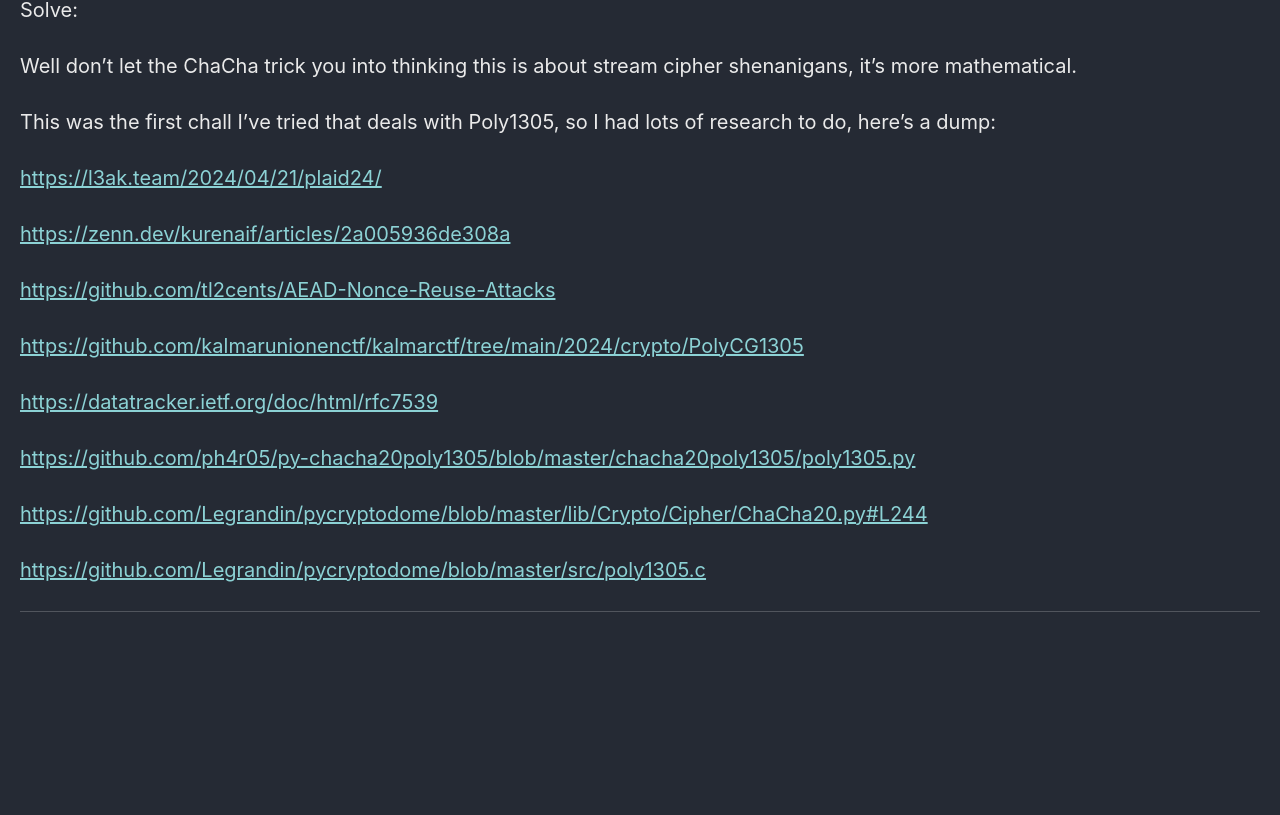
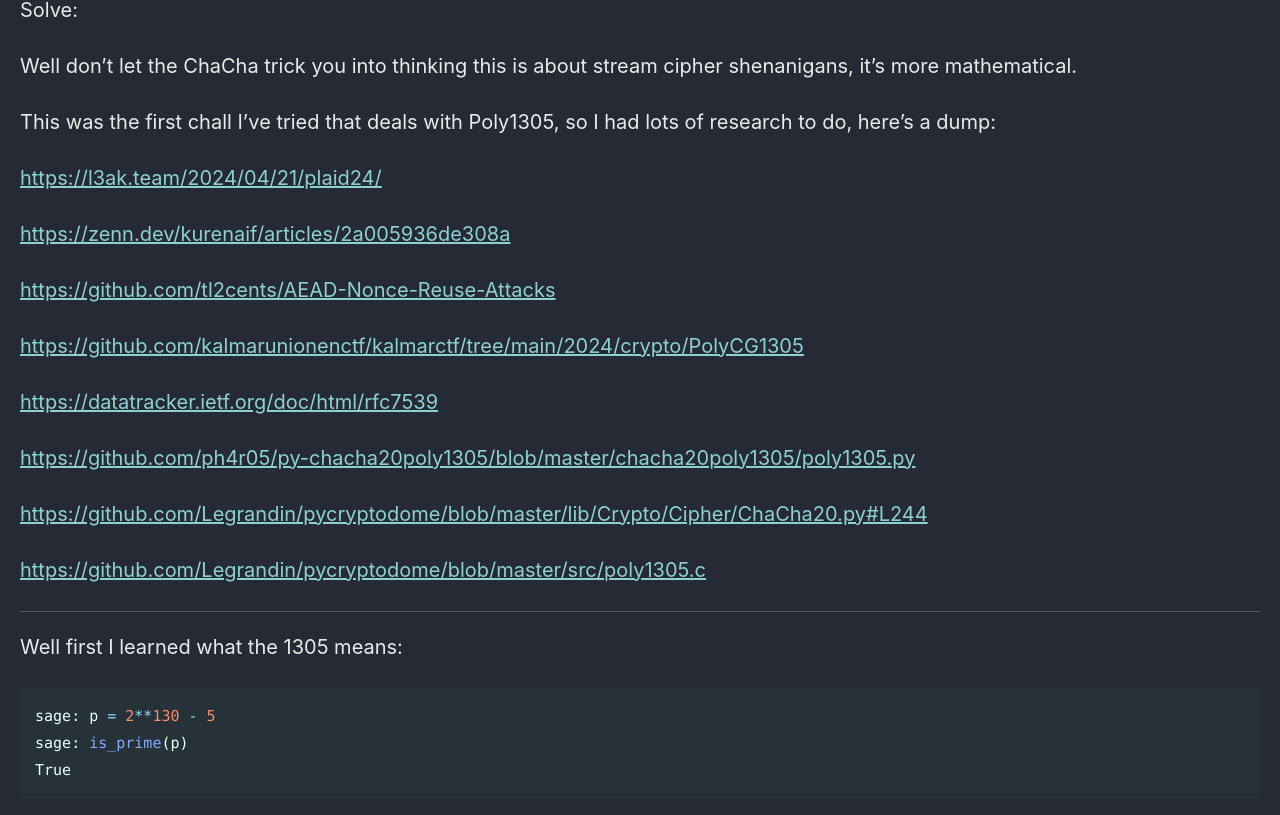
Before and after one commit to Connor-McCartney/Connor-McCartney.github.io, a Jekyll site: the page built from _pages/cryptography/other/Nostalgic-SECCONCTF14.md, in a window 1280 px wide and 900 px high, scrolled down 1474 px. Shown: the top 815 px of the window. Built offline with Jekyll 4.4.1, drawn with Linux system fonts in a browser that asks for light colours; cached includes are drawn as plain includes; before the commit the page ends 2136 px from its top, so only the background shows below that.

Commit message:
Update Nostalgic-SECCONCTF14.md

````diff
--- a/_pages/cryptography/other/Nostalgic-SECCONCTF14.md
+++ b/_pages/cryptography/other/Nostalgic-SECCONCTF14.md
@@ -81,3 +81,14 @@ This was the first chall I've tried that deals with Poly1305, so I had lots of r
 
 
 ---
+
+Well first I learned what the 1305 means:
+
+```py
+sage: p = 2**130 - 5
+sage: is_prime(p)
+True
+```
+
+
+<br>
````
